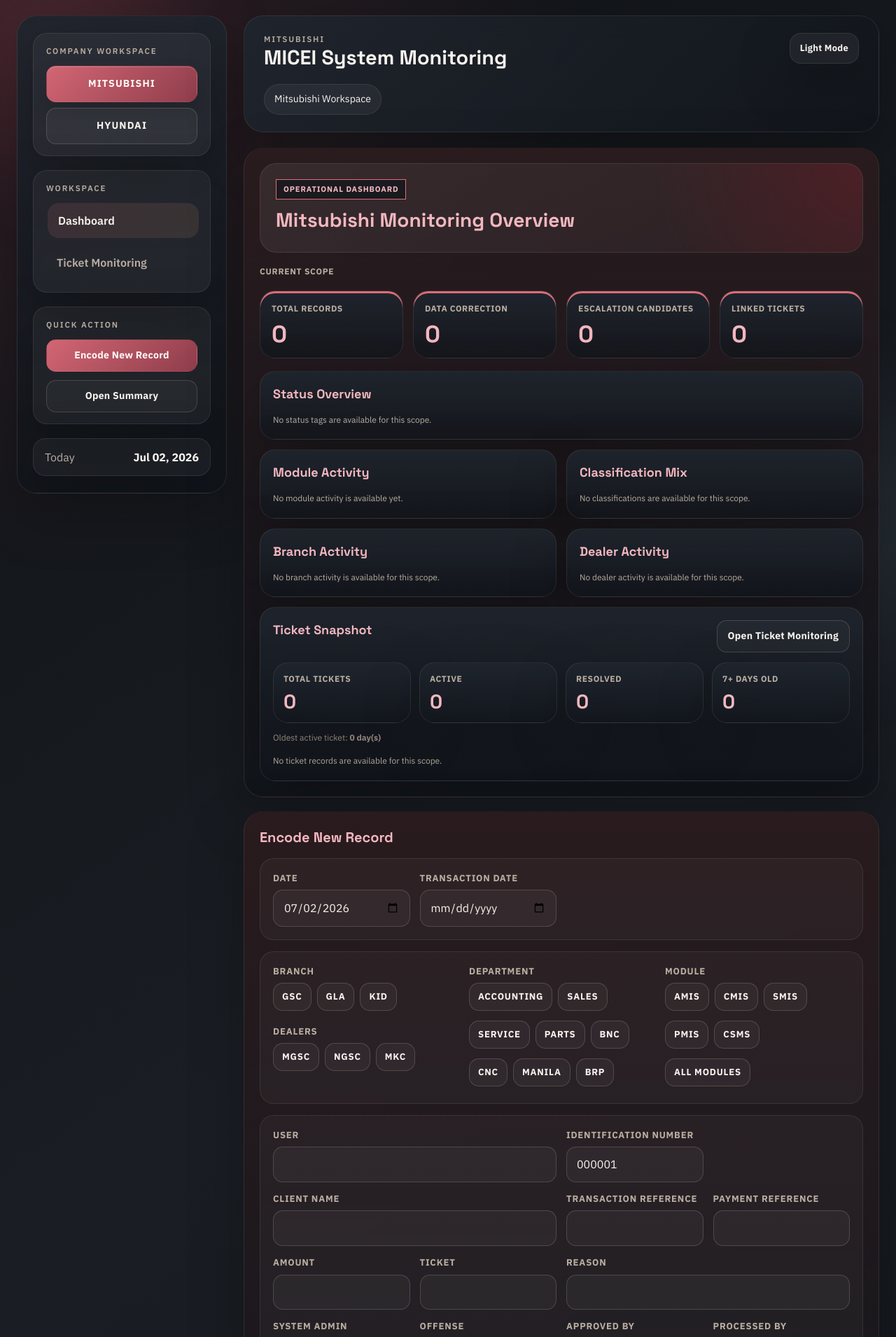
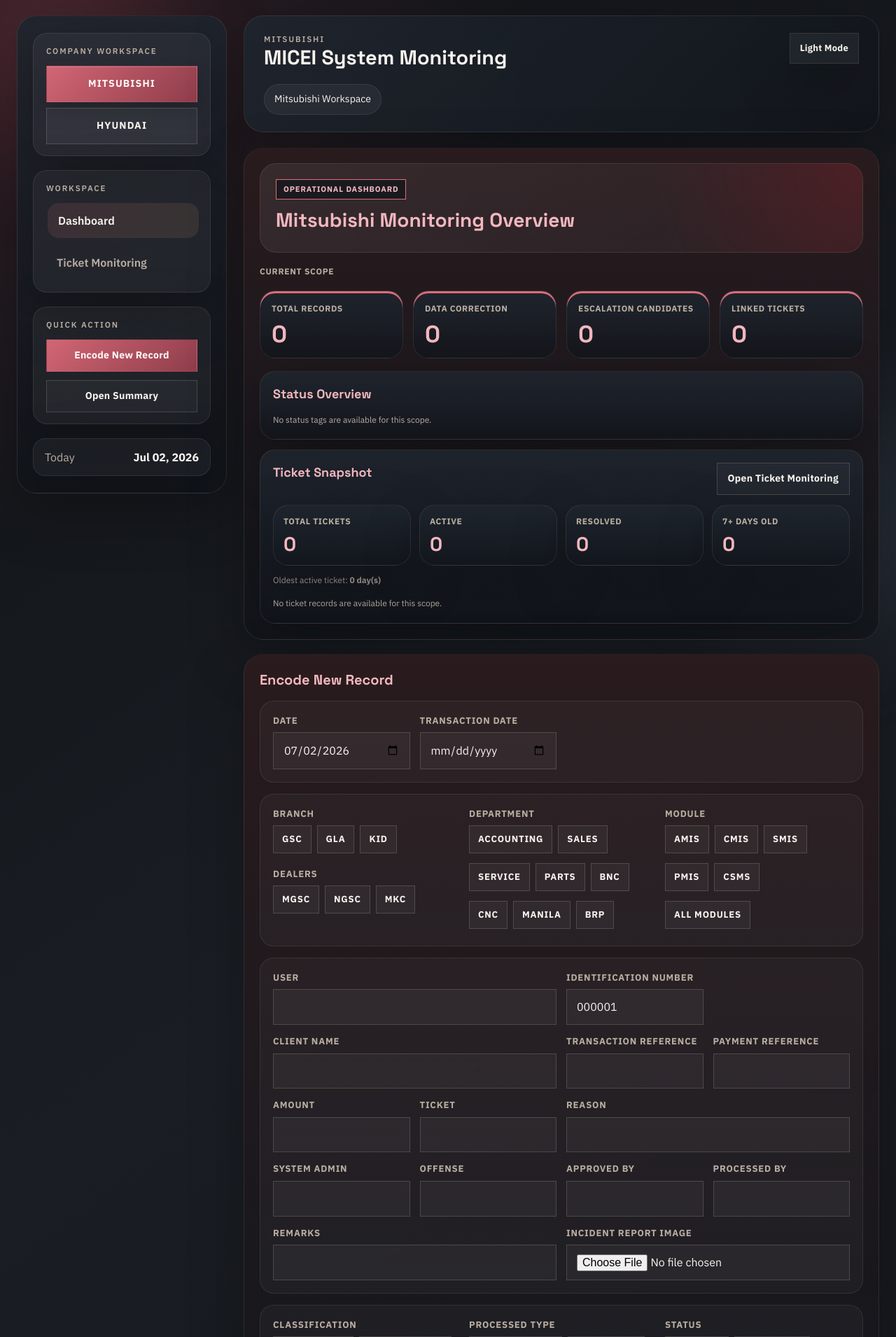
Before and after one commit to Wysi-Chel/system_monitoring_test, a PHP site: page /system_monitoring/ in a window 1280 px wide. Shown: the top 1910 px of the page at 70% size. Run offline with PHP 8.4, Linux system fonts and the light colour scheme; data that the repository does not hold is empty.

Commit message:
changed radius to 0

```diff
--- a/assets/css/index.css
+++ b/assets/css/index.css
@@ -2543,7 +2543,7 @@ body.page-ticket-monitoring .switch-link {
     min-height: 52px;
     padding: 12px 14px;
     border: 1px solid var(--border-strong);
-    border-radius: 14px;
+    border-radius: 0;
     background: rgba(255, 255, 255, 0.05);
     color: var(--text);
     font-size: 0.88rem;
@@ -2819,7 +2819,7 @@ body.page-ticket-monitoring button,
 body.page-ticket-monitoring .button-link,
 body.page-ticket-monitoring .page-number {
     padding: 11px 15px;
-    border-radius: 14px;
+    border-radius: 0;
     border: 1px solid var(--border-strong);
     background: rgba(255, 255, 255, 0.05);
     color: var(--text);
@@ -2872,7 +2872,7 @@ body.page-ticket-monitoring .topbar-inline-action {
 body.page-system-monitoring .theme-toggle,
 body.page-ticket-monitoring .theme-toggle {
     padding: 11px 14px;
-    border-radius: 16px;
+    border-radius: 0;
     border: 1px solid var(--border);
     background: rgba(255, 255, 255, 0.05);
     color: var(--text);
@@ -2902,7 +2902,7 @@ body.page-ticket-monitoring select,
 body.page-ticket-monitoring textarea {
     padding: 12px 14px;
     border: 1px solid var(--border-strong);
-    border-radius: 14px;
+    border-radius: 0;
     background: rgba(255, 255, 255, 0.06);
     color: var(--text);
     font-family: inherit;
@@ -2950,7 +2950,7 @@ body.page-ticket-monitoring .form-section {
 body.page-system-monitoring .option-button span,
 body.page-ticket-monitoring .option-button span {
     min-height: 40px;
-    border-radius: 14px;
+    border-radius: 0;
     border-color: var(--border-strong);
     background: rgba(255, 255, 255, 0.04);
     color: var(--text);
@@ -2974,7 +2974,7 @@ body.page-ticket-monitoring .summary-action-select,
 body.page-system-monitoring .ticket-status-select,
 body.page-ticket-monitoring .ticket-status-select {
     border-color: var(--border-strong);
-    border-radius: 14px;
+    border-radius: 0;
     background-color: rgba(255, 255, 255, 0.08);
     color: var(--brand-dark);
 }
--- a/includes/partials/dashboard.php
+++ b/includes/partials/dashboard.php
@@ -86,43 +86,6 @@ $renderDashboardBreakdown = static function (array $items, string $emptyMessage)
         </article>
 
 
-
-        <article class="dashboard-panel">
-            <div class="dashboard-panel-header">
-                <div>
-                    <h3>Module Activity</h3>
-                </div>
-            </div>
-            <?php $renderDashboardBreakdown($dashboardData["module_breakdown"] ?? [], "No module activity is available yet."); ?>
-        </article>
-
-        <article class="dashboard-panel">
-            <div class="dashboard-panel-header">
-                <div>
-                    <h3>Classification Mix</h3>
-                </div>
-            </div>
-            <?php $renderDashboardBreakdown($dashboardData["classification_breakdown"] ?? [], "No classifications are available for this scope."); ?>
-        </article>
-
-        <article class="dashboard-panel">
-            <div class="dashboard-panel-header">
-                <div>
-                    <h3>Branch Activity</h3>
-                </div>
-            </div>
-            <?php $renderDashboardBreakdown($dashboardData["branch_breakdown"] ?? [], "No branch activity is available for this scope."); ?>
-        </article>
-
-        <article class="dashboard-panel">
-            <div class="dashboard-panel-header">
-                <div>
-                    <h3>Dealer Activity</h3>
-                </div>
-            </div>
-            <?php $renderDashboardBreakdown($dashboardData["dealer_breakdown"] ?? [], "No dealer activity is available for this scope."); ?>
-        </article>
-
         <?php if ($ticketDashboardData !== null): ?>
         <article class="dashboard-panel dashboard-panel-wide dashboard-ticket-panel">
             <div class="dashboard-panel-header">
--- a/monitoring_record.php
+++ b/monitoring_record.php
@@ -287,7 +287,7 @@ function renderMonitoringReadonlyField(string $label, string $value, string $fie
                         <td><?= e(formatMonitoringDetailDisplayValue(["key" => "status", "format" => "text"], $historyRow)) ?></td>
                         <td class="record-history-view-cell">
                             <?php if ($isCurrentRecord): ?>
-                            <span class="record-history-current-label">Current Record</span>
+                            <span class="record-history-current-label">Watching</span>
                             <?php elseif ($historyRecordUrl !== ""): ?>
                             <a href="<?= e($historyRecordUrl) ?>" class="record-link">Open</a>
                             <?php else: ?>
```
